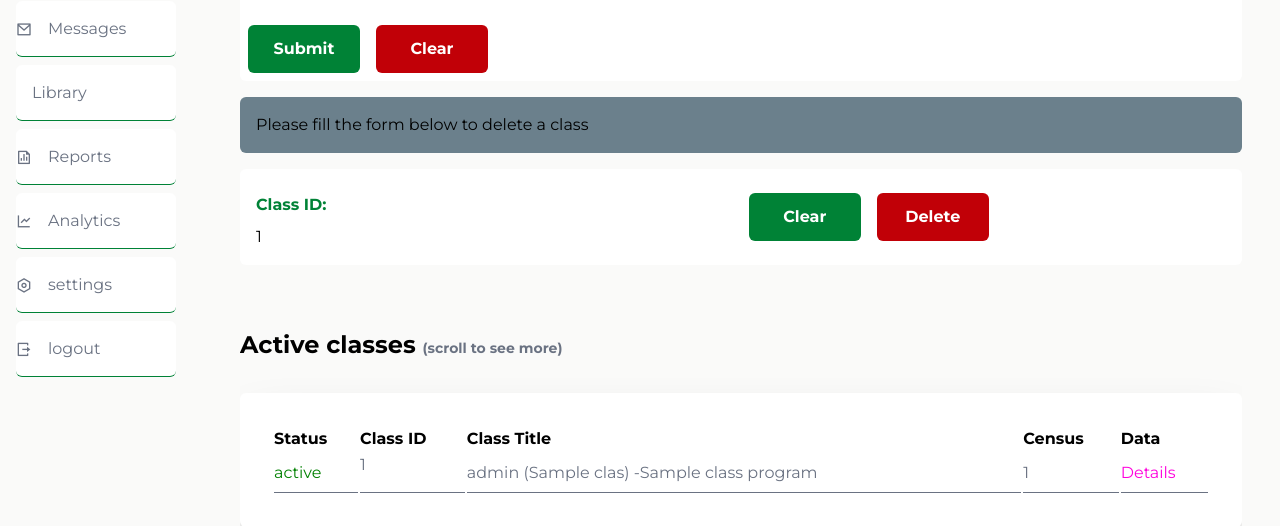
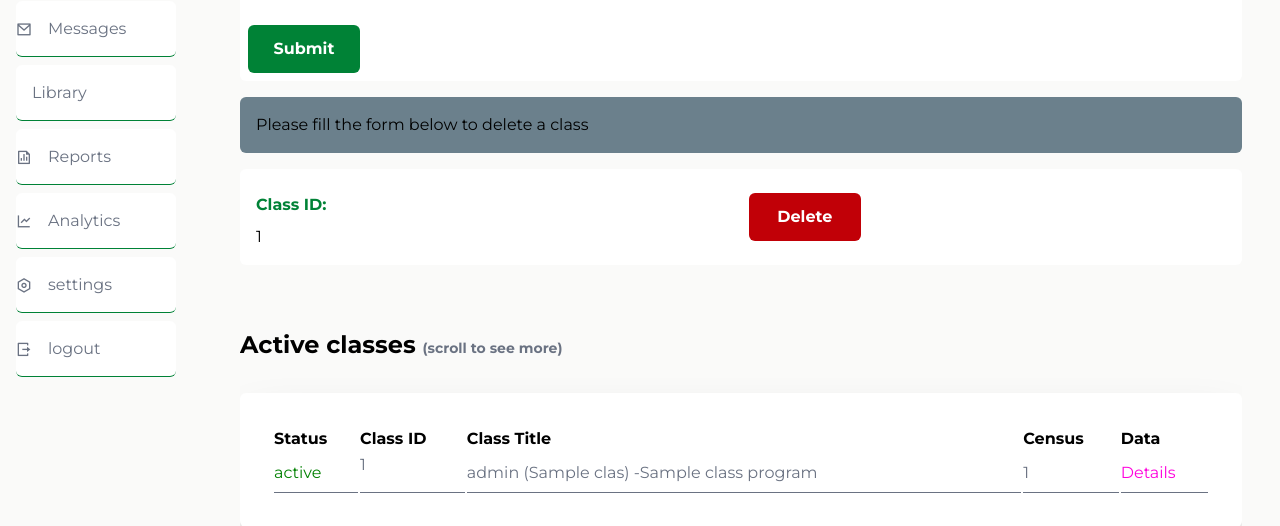
Before and after one commit to MOHAMMEDJUMA573/cbesync, a Django app: template src/schools/templates/schools/dashl0/school_classmng.html in a window 1280 px wide. Shown: the part 415-941 px from the top of the page. Run offline with Django 5.2, Linux system fonts and the light colour scheme; the template is opened without the code that fills it: most values are stand-ins (such as "Sample title", 1, 10 or a date in 2020); form fields are guessed from the names that the template uses; parts of the project's set-up code (start-up, migrations or seed data) failed here and were passed over; some libraries are stand-ins or nearby versions; some web fonts are replaced.

Commit message:
Removed unnecessary clear buttons in school_classes

```diff
--- a/src/schools/templates/schools/dashl0/school_classmng.html
+++ b/src/schools/templates/schools/dashl0/school_classmng.html
@@ -79,7 +79,6 @@
 							</div>
                             <div class="flex items-center justify-between md:justify-start">
                                 <button type="submit" name="class_registration" class="flex m-2 items-center justify-center rounded-md font-bold text-white bg-primary max-w-28 p-3 h-12 duration-300 transform ease-in flex-1 ">Submit</button>
-                                <button type="reset" class="flex m-2 items-center justify-center rounded-md font-bold text-white bg-red-700 max-w-28 p-3 h-12 duration-300 transform ease-in flex-1 ">Clear</button>
                             </div>
                         </div>
                     </form>
@@ -111,7 +110,6 @@
 								{{form2.class_id}}
                             </div>
                             <div class="flex items-center justify-between md:justify-start">
-                                <button type="reset" class="flex m-2 items-center justify-center rounded-md font-bold text-white bg-primary max-w-28 p-3 h-12 duration-300 transform ease-in flex-1 ">Clear</button>
                                 <button type="submit" name="class_deletion" class="flex m-2 items-center justify-center rounded-md font-bold text-white bg-red-700 max-w-28 p-3 h-12 duration-300 transform ease-in flex-1 ">Delete</button>
                             </div>
                         </div>
```
